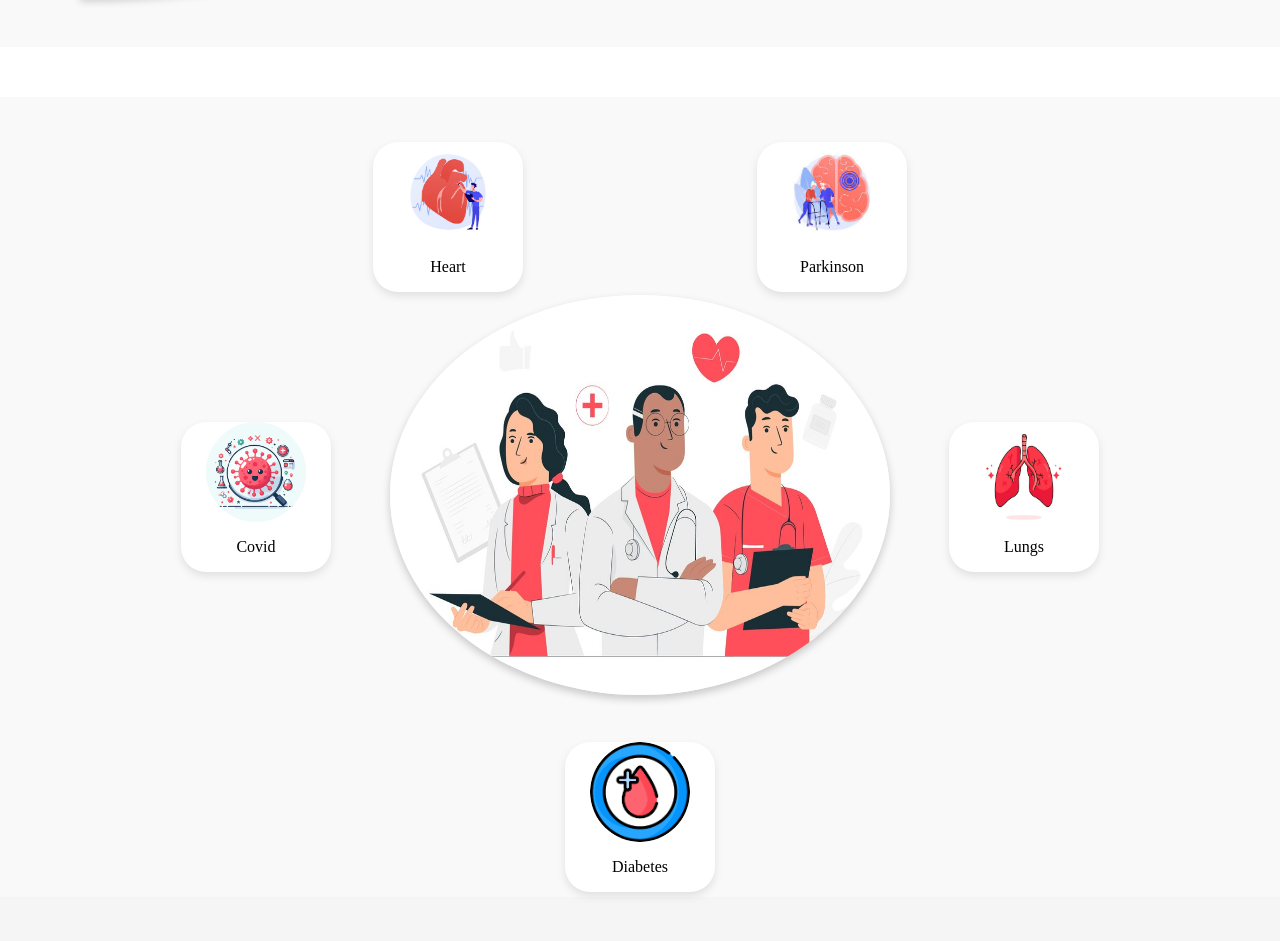
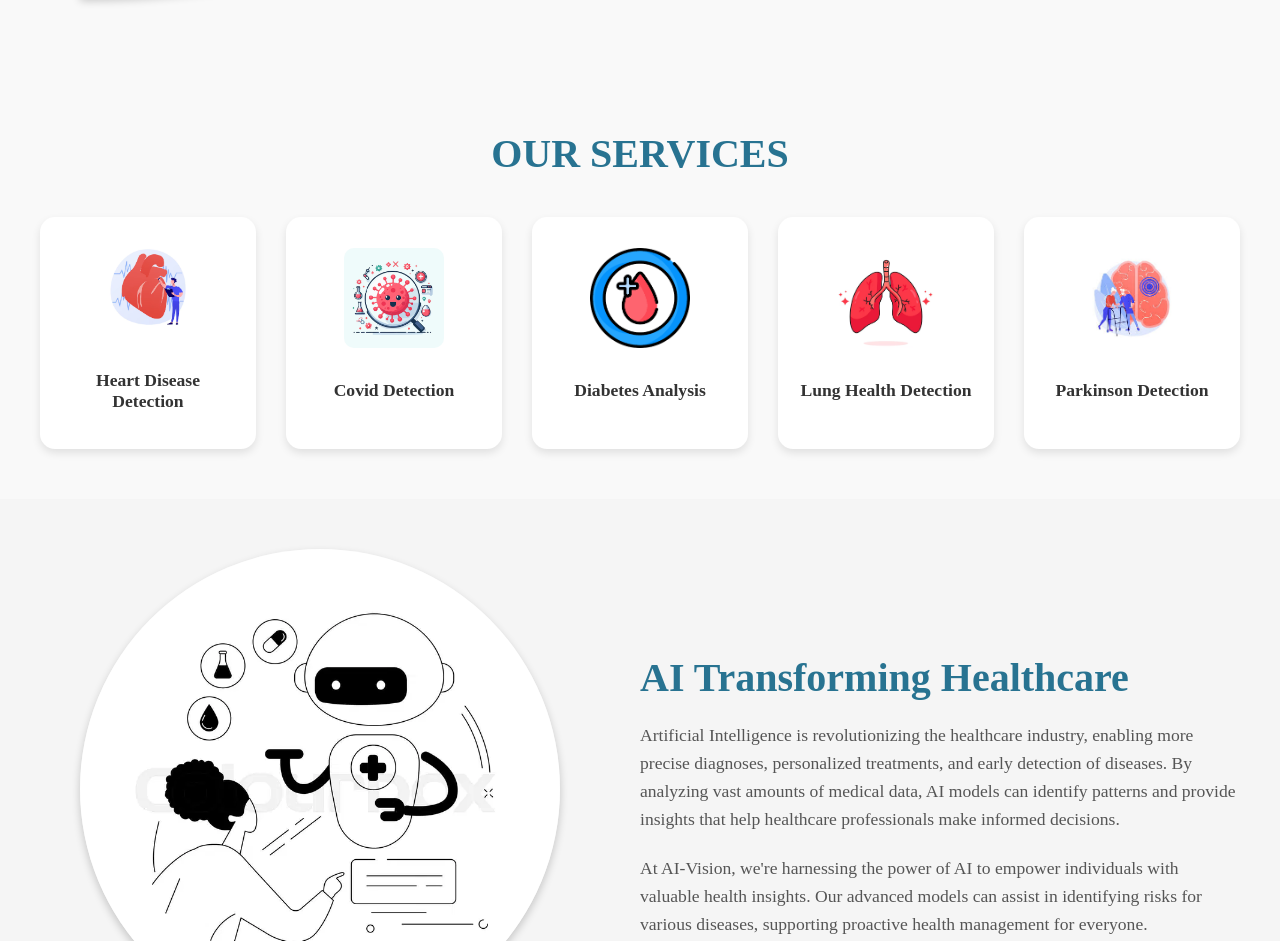
Before and after one commit to ArchitAgrawal25/AI-Vision, a plain HTML site: page Frontend/index.html in a window 1280 px wide. Shown: the part 1333-2274 px from the top of the page. Drawn offline with Linux system fonts and the light colour scheme.

Commit message:
Update CSS styling for services section

```diff
--- a/Frontend/css.css
+++ b/Frontend/css.css
@@ -226,79 +226,76 @@ body {
 /* ------------------------Services styling------------------------------- */
 /* Services Section */
 .services {
-    position: relative;
     display: flex;
+    flex-direction: column;
     align-items: center;
-    justify-content: center;
-    width: 100%;
-    height: 100vh;
+    padding: 50px 20px;
     background-color: #f9f9f9;
-    margin-top: 50px;
 }
 
-.center-image {
-    position: relative;
-    z-index: 2;
+.services-heading {
+    font-size: 2.5em;
+    font-weight: bold;
+    color: #287391;
+    margin-bottom: 40px;
+    text-align: center;
+    text-transform: uppercase;
 }
 
-.center-image img {
-    width: 500px;
-    height: 400px;
-    border-radius: 50%;
-    box-shadow: 0 4px 8px rgba(0, 0, 0, 0.2);
+.services-grid {
+    display: grid;
+    grid-template-columns: repeat(auto-fit, minmax(200px, 1fr));
+    gap: 30px;
+    width: 100%;
+    max-width: 1200px;
 }
 
-.circular-options {
-    position: absolute;
-    display: flex;
-    justify-content: center;
-    align-items: center;
-    width: 100%;
-    height: 100%;
-}
-
-.option {
-    position: absolute;
-    width: 150px;
-    height: 150px;
-    border-radius: 25px;
-    background-color: #fff;
+.service-box {
+    background-color: #ffffff;
+    padding: 20px;
+    border-radius: 15px;
     display: flex;
     flex-direction: column;
     align-items: center;
     justify-content: center;
+    text-align: center;
     box-shadow: 0 4px 8px rgba(0, 0, 0, 0.1);
+    transition: transform 0.2s ease-in-out, box-shadow 0.2s ease-in-out;
 }
 
-.option img {
+.service-box img {
     width: 100px;
     height: 100px;
-    border-radius: 50%;
-    /* margin-bottom: 10px; */
+    margin-bottom: 15px;
+    border-radius: 10px;
+    object-fit: cover;
 }
 
-/* Positioning the options in a circular layout */
-.option1 { top: 15%; left: 35%; transform: translate(-50%, -50%); }
-.option5 { top: 15%; left: 65%; transform: translate(-50%, -50%); }
-.option2 { top: 50%; left: 20%; transform: translate(-50%, -50%); }
-.option3 { top: 90%; left: 50%; transform: translate(-50%, -50%); }
-.option4 { top: 50%; left: 80%; transform: translate(-50%, -50%); }
+.service-box p {
+    font-size: 1.1em;
+    color: #333;
+    font-weight: bold;
+}
 
-/* Responsive design adjustments */
+/* Hover effect for service boxes */
+.service-box:hover {
+    transform: translateY(-5px);
+    box-shadow: 0 8px 16px rgba(0, 0, 0, 0.2);
+}
+
+/* Responsive adjustments */
 @media (max-width: 768px) {
-    .services {
-        flex-direction: column;
+    .services-heading {
+        font-size: 2em;
     }
-    .option {
+    .service-box img {
         width: 80px;
         height: 80px;
     }
-    .option img {
-        width: 40px;
-        height: 40px;
+    .service-box p {
+        font-size: 1em;
     }
 }
-
 
 
 /* AI in Healthcare Section */
@@ -361,29 +358,48 @@ body {
 
 /* faqs css */
 /* FAQ Section */
-.faq {
+/* FAQ Section */
+.faq-grid {
     padding: 50px 20px;
     background-color: #f9f9f9;
     font-family: Arial, sans-serif;
     color: #333;
-    max-width: 800px;
+    max-width: 900px;
     margin: auto;
 }
 
-.faq h2 {
+.faq-grid h2 {
     font-size: 2em;
     color: #287391;
     text-align: center;
     margin-bottom: 30px;
 }
 
+/* FAQ Grid Container */
+.faq-container {
+    display: grid;
+    grid-template-columns: repeat(2, 1fr);
+    gap: 20px;
+}
+
+/* Individual FAQ Items */
 .faq-item {
-    margin-bottom: 20px;
+    background-color: #fff;
+    padding: 20px;
+    border: 1px solid #ddd;
+    border-radius: 8px;
+    box-shadow: 0px 4px 8px rgba(0, 0, 0, 0.1);
+    transition: transform 0.2s ease-in-out;
+}
+
+.faq-item:hover {
+    transform: translateY(-5px);
 }
 
 .faq-question {
     font-size: 1.2em;
     font-weight: bold;
+    margin-bottom: 10px;
     color: #333;
 }
 
@@ -391,7 +407,13 @@ body {
     font-size: 1em;
     line-height: 1.5;
     color: #555;
-    padding-left: 15px;
+}
+
+/* Responsive Design */
+@media (max-width: 768px) {
+    .faq-container {
+        grid-template-columns: 1fr;
+    }
 }
 
 
--- a/Frontend/index.html
+++ b/Frontend/index.html
@@ -41,29 +41,27 @@
     </section>
 
     <section class="services" id="services">
-        <div class="center-image">
-            <img src="Images/img5.jpg" alt="Main AI Model">
+        <h2 class="services-heading">Our Services</h2>
+        <div class="services-grid">
+            <div class="service-box">
+                <img src="Images/heart.avif" alt="Heart Model">
+                <p>Heart Disease Detection</p>
             </div>
-        <div class="circular-options">
-            <div class="option option1">
-                <img src="Images/heart.avif" alt="Model Option 1">
-                <p>Heart</p>
+            <div class="service-box">
+                <img src="Images/covid.avif" alt="Covid Model">
+                <p>Covid Detection</p>
             </div>
-            <div class="option option2">
-                <img src="Images/covid.avif" alt="Model Option 2">
-                <p>Covid</p>
+            <div class="service-box">
+                <img src="Images/diabetes.png" alt="Diabetes Model">
+                <p>Diabetes Analysis</p>
             </div>
-            <div class="option option3">
-                <img src="Images/diabetes.png" alt="Model Option 3">
-                <p>Diabetes</p>
+            <div class="service-box">
+                <img src="Images/lung.avif" alt="Lung Model">
+                <p>Lung Health Detection</p>
             </div>
-            <div class="option option4">
-                <img src="Images/lung.avif" alt="Model Option 4">
-                <p>Lungs</p>
-            </div>
-            <div class="option option5">
-                <img src="Images/parkinson.jpeg" alt="Model Option 5">
-                <p>Parkinson</p>
+            <div class="service-box">
+                <img src="Images/parkinson.jpeg" alt="Parkinson Model">
+                <p>Parkinson Detection</p>
             </div>
         </div>
     </section>
@@ -79,29 +77,30 @@
         </div>
     </section>
 
-    <section class="faq">
+    <section class="faq-grid">
         <h2>Frequently Asked Questions</h2>
+        <div class="faq-container">
             <div class="faq-item">
-            <h3 class="faq-question">1. What is AI-Vision?</h3>
+                <h3 class="faq-question">What is AI-Vision?</h3>
                 <p class="faq-answer">AI-Vision is a healthcare platform that leverages AI technology to help detect potential health risks early on, empowering users with valuable insights into their health.</p>
             </div>
 
             <div class="faq-item">
-            <h3 class="faq-question">2. How accurate is the disease prediction?</h3>
+                <h3 class="faq-question">How accurate is the disease prediction?</h3>
                 <p class="faq-answer">Our models are trained on extensive medical data, aiming to provide high accuracy in predictions. However, it’s always recommended to consult a healthcare professional for a definitive diagnosis.</p>
             </div>
 
             <div class="faq-item">
-            <h3 class="faq-question">3. Can I use AI-Vision for multiple health assessments?</h3>
+                <h3 class="faq-question">Can I use AI-Vision for multiple health assessments?</h3>
                 <p class="faq-answer">Yes, AI-Vision is designed to predict multiple diseases and provides insights across a variety of health areas to ensure a comprehensive health assessment.</p>
             </div>
 
             <div class="faq-item">
-            <h3 class="faq-question">4. How is my data protected?</h3>
+                <h3 class="faq-question">How is my data protected?</h3>
                 <p class="faq-answer">We prioritize user privacy and security by implementing strict data protection measures. Your data is encrypted and never shared with third parties without your consent.</p>
             </div>
+        </div>
     </section>
-
 
     <footer class="footer">
         <div class="footer-content">
```
Lines whose indentation alone changed are shown as unchanged.
